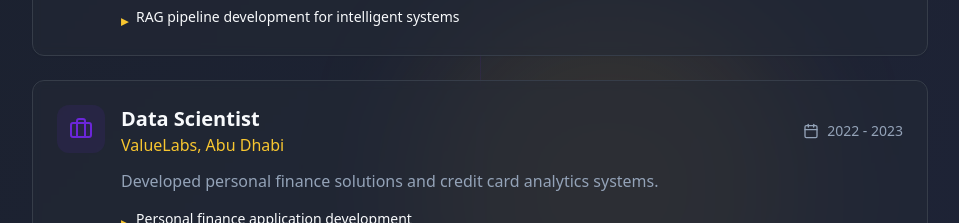
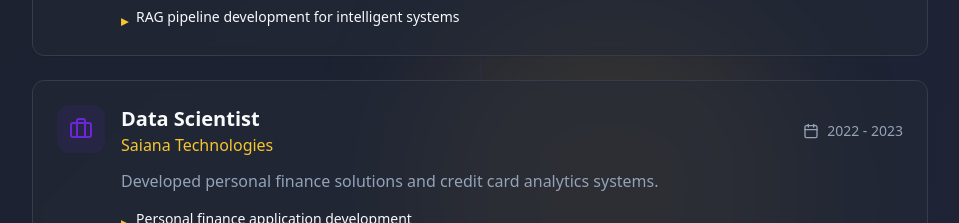
Before and after one commit to vankayalanagaramya/ramyavn, a React (Vite) app: page / in a window 1280 px wide. Shown: the part 2240-2463 px from the top of the page, without its empty margins (160-1119 px from the left). Built offline with nearby package versions, Linux system fonts and the light colour scheme; the HTML template or start-up script is replaced by a standard one.

Commit message:
Refactor: Update company name

```diff
--- a/src/components/Experience.tsx
+++ b/src/components/Experience.tsx
@@ -16,7 +16,7 @@ const Experience = () => {
     },
     {
       title: "Data Scientist",
-      company: "ValueLabs, Abu Dhabi",
+      company: "Saiana Technologies",
       period: "2022 - 2023",
       description: "Developed personal finance solutions and credit card analytics systems.",
       highlights: [
```
